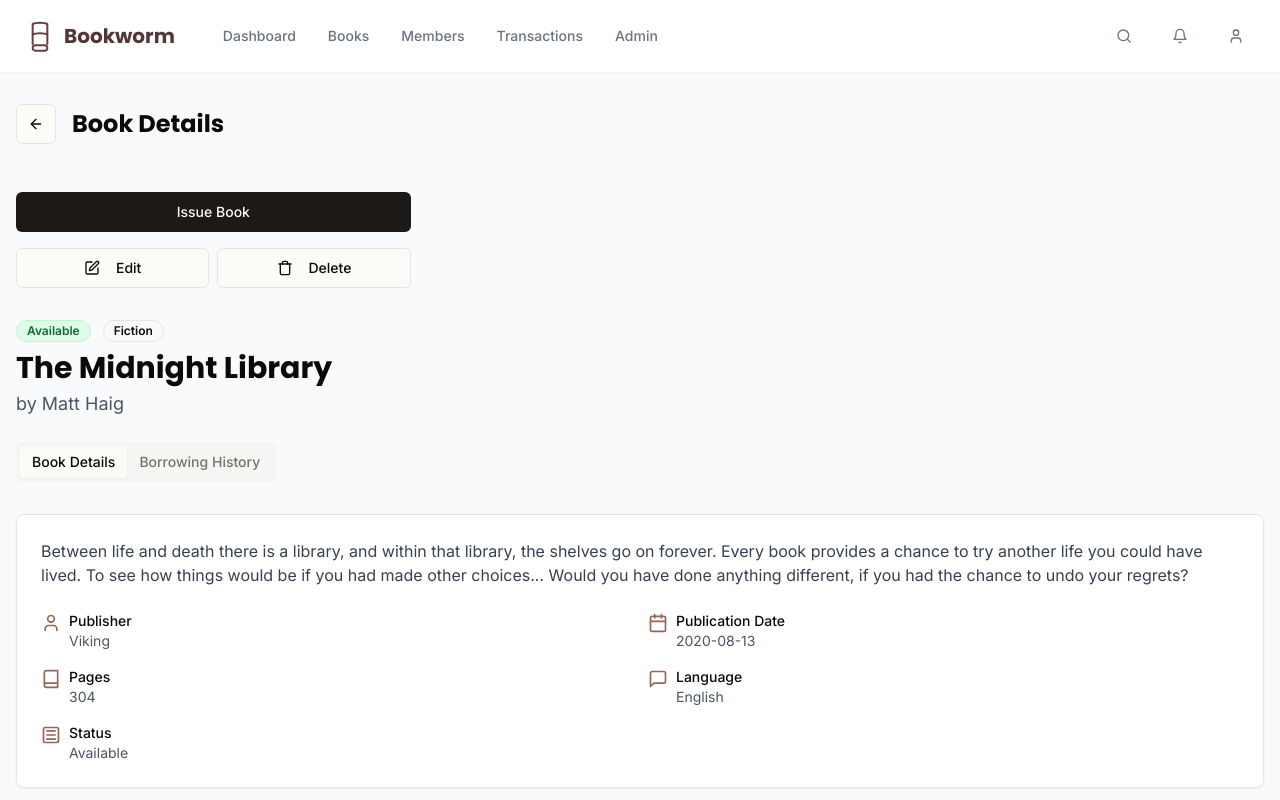
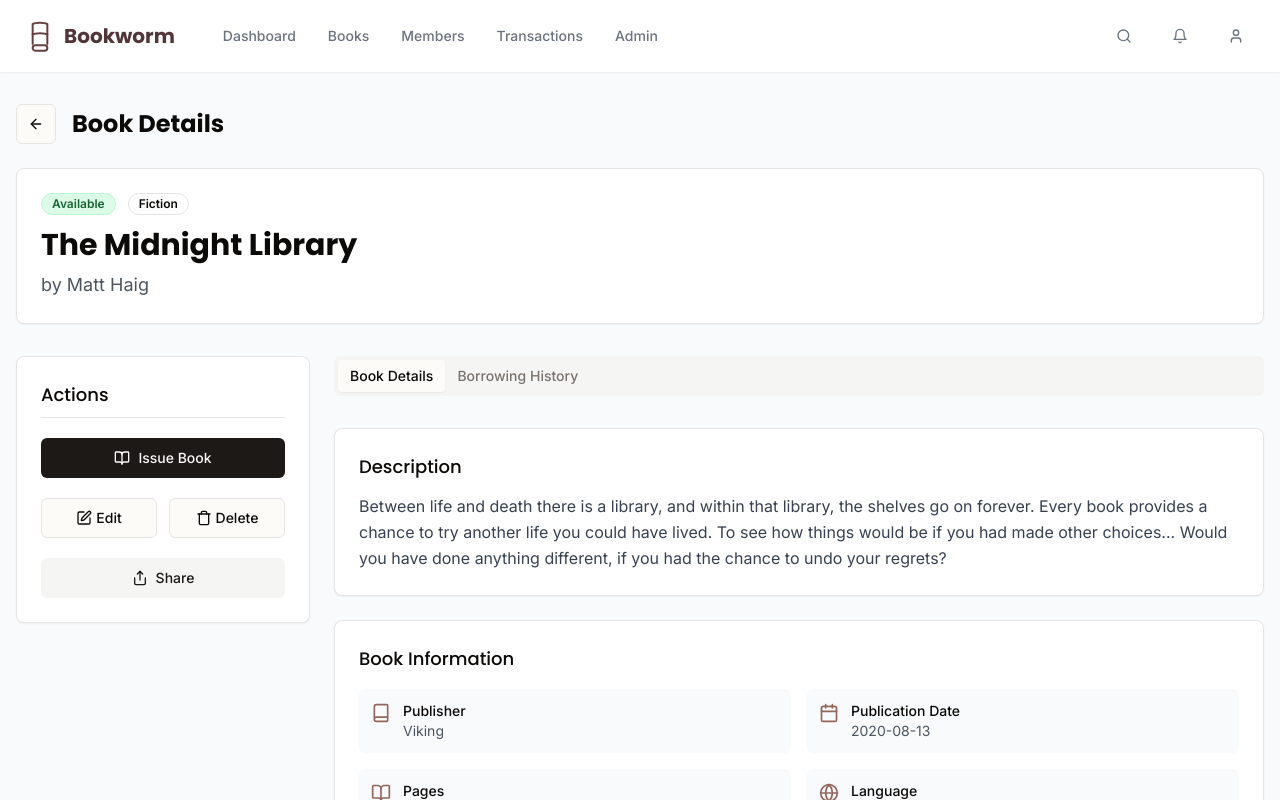
Before and after one commit to gxgansingh/bookworm-oasis-ui, a React (Vite) app: page /books/1 in a window 1280 px wide. Shown: the top 800 px of the page. Built offline with nearby package versions, Linux system fonts and the light colour scheme.

Commit message:
Refactor: Restructure book details page
Restructure the book details page to improve layout and organization.

```diff
--- a/src/components/books/BookActions.tsx
+++ b/src/components/books/BookActions.tsx
@@ -1,7 +1,7 @@
 
 import React from 'react';
 import { Button } from '@/components/ui/button';
-import { Edit, Trash } from 'lucide-react';
+import { Edit, Trash, BookOpen, Share } from 'lucide-react';
 
 type BookActionsProps = {
   status: string;
@@ -9,21 +9,33 @@ type BookActionsProps = {
 
 const BookActions: React.FC<BookActionsProps> = ({ status }) => {
   return (
-    <div className="mt-6 space-y-4">
-      <Button className="w-full">
+    <div className="bg-white p-6 rounded-lg border shadow-sm space-y-5">
+      <h3 className="font-medium text-lg border-b pb-2">Actions</h3>
+
+      <Button className="w-full flex items-center gap-2">
+        <BookOpen className="h-4 w-4" />
         {status === 'available' ? 'Issue Book' : 'Return Book'}
       </Button>
 
-      <div className="flex gap-2">
-        <Button variant="outline" className="flex-1">
-          <Edit className="h-4 w-4 mr-2" />
+      <div className="grid grid-cols-2 gap-3">
+        <Button variant="outline" className="w-full flex items-center gap-1">
+          <Edit className="h-4 w-4" />
           Edit
         </Button>
-        <Button variant="outline" className="flex-1" disabled={status !== 'available'}>
-          <Trash className="h-4 w-4 mr-2" />
+        <Button
+          variant="outline"
+          className="w-full flex items-center gap-1"
+          disabled={status !== 'available'}
+        >
+          <Trash className="h-4 w-4" />
           Delete
         </Button>
       </div>
+
+      <Button variant="secondary" className="w-full flex items-center gap-2">
+        <Share className="h-4 w-4" />
+        Share
+      </Button>
     </div>
   );
 };
--- a/src/components/books/BookDetailsHeader.tsx
+++ b/src/components/books/BookDetailsHeader.tsx
@@ -32,8 +32,8 @@ const BookDetailsHeader: React.FC<BookDetailsHeaderProps> = ({
   const statusLabel = status.charAt(0).toUpperCase() + status.slice(1);
 
   return (
-    <div>
-      <div className="flex items-center gap-3 mb-2">
+    <div className="bg-white p-6 rounded-lg border shadow-sm">
+      <div className="flex items-center gap-3 mb-3">
         <Badge className={getStatusColor(status)}>
           {statusLabel}
         </Badge>
@@ -45,7 +45,7 @@ const BookDetailsHeader: React.FC<BookDetailsHeaderProps> = ({
       </div>
 
       <h1 className="text-3xl font-bold font-heading">{title}</h1>
-      <p className="text-lg text-gray-600 mt-1">by {author}</p>
+      <p className="text-lg text-gray-600 mt-2">by {author}</p>
     </div>
   );
 };
--- a/src/components/books/BookDetailsTab.tsx
+++ b/src/components/books/BookDetailsTab.tsx
@@ -2,6 +2,7 @@
 import React from 'react';
 import { Card, CardContent } from '@/components/ui/card';
 import BookMetadata from './BookMetadata';
+import { Accordion, AccordionContent, AccordionItem, AccordionTrigger } from '@/components/ui/accordion';
 
 type BookDetailsTabProps = {
   description?: string;
@@ -21,10 +22,17 @@ const BookDetailsTab: React.FC<BookDetailsTabProps> = ({
   status,
 }) => {
   return (
-    <Card>
-      <CardContent className="p-6">
-        <div className="space-y-6">
-          <p className="text-gray-700">{description}</p>
+    <div className="space-y-6">
+      <Card>
+        <CardContent className="p-6">
+          <h3 className="font-medium text-lg mb-3">Description</h3>
+          <p className="text-gray-700 leading-relaxed">{description || 'No description available.'}</p>
+        </CardContent>
+      </Card>
+
+      <Card>
+        <CardContent className="p-6">
+          <h3 className="font-medium text-lg mb-4">Book Information</h3>
 
           <BookMetadata
             publisher={publisher}
@@ -33,9 +41,35 @@ const BookDetailsTab: React.FC<BookDetailsTabProps> = ({
             language={language}
             status={status}
           />
-        </div>
-      </CardContent>
-    </Card>
+        </CardContent>
+      </Card>
+
+      <Card>
+        <CardContent className="p-6">
+          <h3 className="font-medium text-lg mb-4">Additional Information</h3>
+
+          <Accordion type="single" collapsible className="w-full">
+            <AccordionItem value="item-1">
+              <AccordionTrigger>Publication Details</AccordionTrigger>
+              <AccordionContent>
+                <p className="text-gray-700">
+                  Published by {publisher} on {publishedDate}
+                </p>
+              </AccordionContent>
+            </AccordionItem>
+
+            <AccordionItem value="item-2">
+              <AccordionTrigger>Physical Attributes</AccordionTrigger>
+              <AccordionContent>
+                <p className="text-gray-700">
+                  This book contains {pages} pages and is published in {language}.
+                </p>
+              </AccordionContent>
+            </AccordionItem>
+          </Accordion>
+        </CardContent>
+      </Card>
+    </div>
   );
 };
 
--- a/src/components/books/BookMetadata.tsx
+++ b/src/components/books/BookMetadata.tsx
@@ -1,6 +1,6 @@
 
 import React from 'react';
-import { User, Calendar } from 'lucide-react';
+import { Book, Calendar, BookOpen, Globe, AlertCircle } from 'lucide-react';
 
 type BookMetadataProps = {
   publisher?: string;
@@ -9,6 +9,18 @@ type BookMetadataProps = {
   language?: string;
   status: string;
 };
+
+const BookMetadataItem = ({ icon, label, value }: { icon: React.ReactNode, label: string, value?: string | number }) => (
+  <div className="flex items-start gap-3 p-3 bg-gray-50 rounded-md">
+    <div className="text-library-600 mt-0.5">
+      {icon}
+    </div>
+    <div>
+      <p className="text-sm font-medium">{label}</p>
+      <p className="text-sm text-gray-600">{value || 'Not available'}</p>
+    </div>
+  </div>
+);
 
 const BookMetadata: React.FC<BookMetadataProps> = ({
   publisher,
@@ -21,84 +33,35 @@ const BookMetadata: React.FC<BookMetadataProps> = ({
 
   return (
     <div className="grid grid-cols-1 md:grid-cols-2 gap-4">
-      <div className="flex items-start gap-2">
-        <User className="h-5 w-5 text-library-600 mt-0.5" />
-        <div>
-          <p className="text-sm font-medium">Publisher</p>
-          <p className="text-sm text-gray-600">{publisher}</p>
-        </div>
-      </div>
+      <BookMetadataItem
+        icon={<Book className="h-5 w-5" />}
+        label="Publisher"
+        value={publisher}
+      />
 
-      <div className="flex items-start gap-2">
-        <Calendar className="h-5 w-5 text-library-600 mt-0.5" />
-        <div>
-          <p className="text-sm font-medium">Publication Date</p>
-          <p className="text-sm text-gray-600">{publishedDate}</p>
-        </div>
-      </div>
+      <BookMetadataItem
+        icon={<Calendar className="h-5 w-5" />}
+        label="Publication Date"
+        value={publishedDate}
+      />
 
-      <div className="flex items-start gap-2">
-        <svg
-          width="20"
-          height="20"
-          viewBox="0 0 24 24"
-          fill="none"
-          stroke="currentColor"
-          strokeWidth="2"
-          strokeLinecap="round"
-          strokeLinejoin="round"
-          className="text-library-600 mt-0.5"
-        >
-          <path d="M4 19.5v-15A2.5 2.5 0 0 1 6.5 2H20v20H6.5a2.5 2.5 0 0 1 0-5H20" />
-        </svg>
-        <div>
-          <p className="text-sm font-medium">Pages</p>
-          <p className="text-sm text-gray-600">{pages}</p>
-        </div>
-      </div>
+      <BookMetadataItem
+        icon={<BookOpen className="h-5 w-5" />}
+        label="Pages"
+        value={pages}
+      />
 
-      <div className="flex items-start gap-2">
-        <svg
-          width="20"
-          height="20"
-          viewBox="0 0 24 24"
-          fill="none"
-          stroke="currentColor"
-          strokeWidth="2"
-          strokeLinecap="round"
-          strokeLinejoin="round"
-          className="text-library-600 mt-0.5"
-        >
-          <path d="M21 15a2 2 0 0 1-2 2H7l-4 4V5a2 2 0 0 1 2-2h14a2 2 0 0 1 2 2z" />
-        </svg>
-        <div>
-          <p className="text-sm font-medium">Language</p>
-          <p className="text-sm text-gray-600">{language}</p>
-        </div>
-      </div>
+      <BookMetadataItem
+        icon={<Globe className="h-5 w-5" />}
+        label="Language"
+        value={language}
+      />
 
-      <div className="flex items-start gap-2">
-        <svg
-          width="20"
-          height="20"
-          viewBox="0 0 24 24"
-          fill="none"
-          stroke="currentColor"
-          strokeWidth="2"
-          strokeLinecap="round"
-          strokeLinejoin="round"
-          className="text-library-600 mt-0.5"
-        >
-          <rect width="18" height="18" x="3" y="3" rx="2" />
-          <path d="M7 7h10" />
-          <path d="M7 12h10" />
-          <path d="M7 17h10" />
-        </svg>
-        <div>
-          <p className="text-sm font-medium">Status</p>
-          <p className="text-sm text-gray-600">{statusLabel}</p>
-        </div>
-      </div>
+      <BookMetadataItem
+        icon={<AlertCircle className="h-5 w-5" />}
+        label="Status"
+        value={statusLabel}
+      />
     </div>
   );
 };
--- a/src/pages/BookDetails.tsx
+++ b/src/pages/BookDetails.tsx
@@ -1,3 +1,4 @@
+
 import React from 'react';
 import { useParams, Link } from 'react-router-dom';
 import DashboardLayout from '@/components/DashboardLayout';
@@ -174,12 +175,7 @@ const BookDetails: React.FC = () => {
           <h1 className="text-2xl font-bold">Book Details</h1>
         </div>
 
-        <div className="grid md:grid-cols-3 gap-8">
-          <div className="md:col-span-1">
-            <BookActions status={book.status} />
-          </div>
-
-          <div className="md:col-span-3 space-y-6">
+        <div className="grid grid-cols-1 gap-8">
           <BookDetailsHeader
             title={book.title}
             author={book.author}
@@ -187,8 +183,14 @@ const BookDetails: React.FC = () => {
             category={book.category}
           />
 
-            <Tabs defaultValue="details">
-              <TabsList>
+          <div className="grid md:grid-cols-4 gap-6">
+            <div className="md:col-span-1">
+              <BookActions status={book.status} />
+            </div>
+
+            <div className="md:col-span-3">
+              <Tabs defaultValue="details" className="w-full">
+                <TabsList className="w-full justify-start">
                   <TabsTrigger value="details">Book Details</TabsTrigger>
                   <TabsTrigger value="history">Borrowing History</TabsTrigger>
                 </TabsList>
@@ -213,6 +215,7 @@ const BookDetails: React.FC = () => {
             </div>
           </div>
         </div>
+      </div>
     </DashboardLayout>
   );
 };
```
Lines whose indentation alone changed are shown as unchanged.
